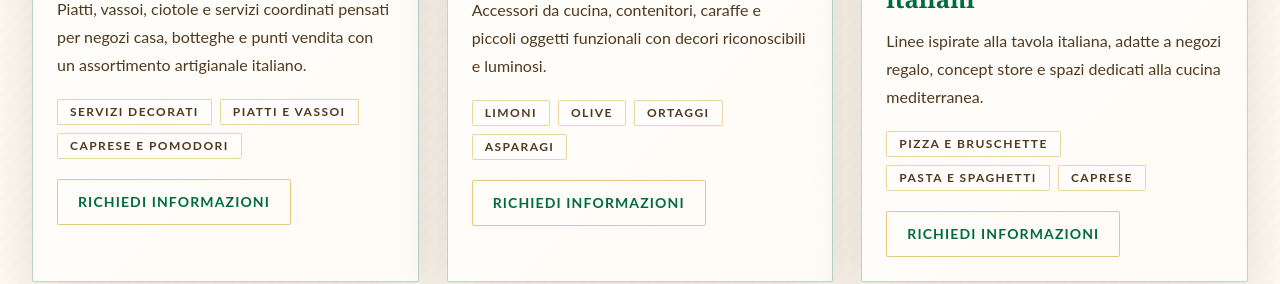
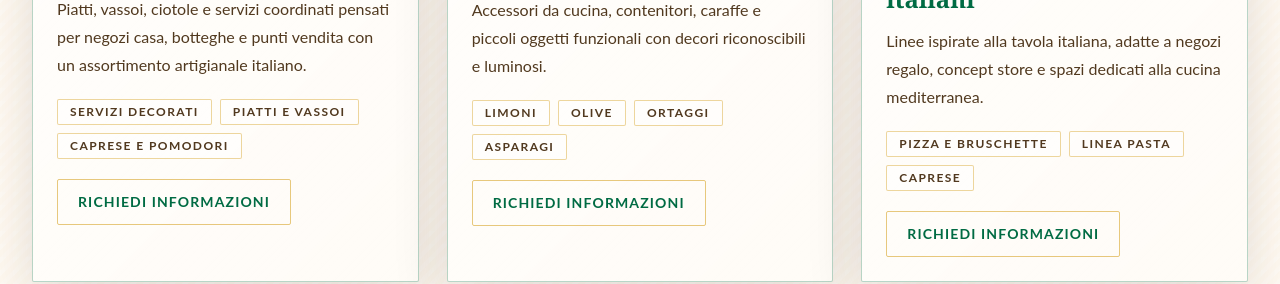
Before and after one commit to marceloocid/CeramicheBressan, a Next.js app: page / in a window 1280 px wide. Shown: the part 2460-2744 px from the top of the page. Built offline with nearby package versions, Linux system fonts and the light colour scheme.

Commit message:
Catalog adjustments

```diff
--- a/data/site.ts
+++ b/data/site.ts
@@ -83,7 +83,7 @@ export const collectionCategories: CollectionCategory[] = [
     alt: "Piatti e taglieri in ceramica decorati per pizza e bruschette",
     description:
       "Linee ispirate alla tavola italiana, adatte a negozi regalo, concept store e spazi dedicati alla cucina mediterranea.",
-    themes: ["Pizza e bruschette", "Pasta e spaghetti", "Caprese"]
+    themes: ["Pizza e bruschette", "Linea Pasta", "Caprese"]
   },
   {
     title: "Frutta, agrumi e vendemmia",
@@ -124,11 +124,10 @@ export const catalogItems: CatalogItem[] = [
     description:
       "Servizi, tazze e piccoli complementi con decori di arance e limoni, adatti a una vetrina luminosa e mediterranea.",
     images: [
+      image("/images/agrumi/ChatGPT Image 20 jun 2026, 18_29_35 (3).png", "Composizione da tavola con decoro arance e limoni"),
+      image("/images/agrumi/ChatGPT Image 20 jun 2026, 18_29_35 (2).png", "Tazze e vassoio in ceramica con decoro agrumi"),
       image("/images/agrumi/ChatGPT Image 20 jun 2026, 18_29_35 (1).png", "Servizio in ceramica decorato con agrumi"),
-      image("/images/agrumi/ChatGPT Image 20 jun 2026, 18_29_35 (2).png", "Tazze e vassoio in ceramica con decoro agrumi"),
-      image("/images/agrumi/ChatGPT Image 20 jun 2026, 18_29_35 (3).png", "Composizione da tavola con decoro arance e limoni"),
-      image("/images/agrumi/ChatGPT Image 20 jun 2026, 18_29_36 (4).png", "Bicchieri e vassoio in ceramica con agrumi"),
-      image("/images/agrumi/ChatGPT Image 20 jun 2026, 21_10_56.png", "Ciotole e piatto in ceramica con bordo agrumi")
+      image("/images/agrumi/ChatGPT Image 20 jun 2026, 18_29_36 (4).png", "Bicchieri e vassoio in ceramica con agrumi")
     ]
   },
   {
@@ -155,13 +154,15 @@ export const catalogItems: CatalogItem[] = [
     description:
       "Composizioni con pere, uva, frutta dipinta e piccoli pezzi coordinati per una proposta colorata ma artigianale.",
     images: [
-      image("/images/frutta_mista/ChatGPT Image 20 jun 2026, 20_26_15.png", "Foglie e frutti decorativi in ceramica"),
-      image("/images/frutta_mista/ChatGPT Image 20 jun 2026, 20_39_44 (4).png", "Bottiglia, piatto e brocca con frutta dipinta"),
       image("/images/frutta_mista/ChatGPT Image 20 jun 2026, 21_10_41.png", "Teiera, tazze e contenitori in ceramica con frutta"),
       image("/images/frutta_mista/ChatGPT Image 20 jun 2026, 21_11_07.png", "Piatto crostata, vassoio e tazza con frutta dipinta"),
+      image("/images/frutta_mista/ChatGPT Image 20 jun 2026, 21_26_36.png", "Composizione con piatto e brocca decorati con frutta"),
+      image("/images/frutta_mista/ChatGPT Image 20 jun 2026, 21_26_32.png", "Bottiglie, piatto e vassoio con decori di frutta"),
+      image("/images/frutta_mista/ChatGPT Image 20 jun 2026, 20_39_44 (4).png", "Bottiglia, piatto e brocca con frutta dipinta"),
+      image("/images/agrumi/ChatGPT Image 20 jun 2026, 21_10_56.png", "Ciotole e vassoio in ceramica con decori di frutta mista"),
+      image("/images/ortaggi/ChatGPT Image 20 jun 2026, 18_35_35 (2).png", "Brocche sagomate a frutta in ceramica"),
       image("/images/frutta_mista/ChatGPT Image 20 jun 2026, 21_11_13.png", "Bottiglie e brocca con decori di pera e frutta"),
-      image("/images/frutta_mista/ChatGPT Image 20 jun 2026, 21_26_32.png", "Bottiglie, piatto e vassoio con decori di frutta"),
-      image("/images/frutta_mista/ChatGPT Image 20 jun 2026, 21_26_36.png", "Composizione con piatto e brocca decorati con frutta")
+      image("/images/frutta_mista/ChatGPT Image 20 jun 2026, 20_26_15.png", "Foglie e frutti decorativi in ceramica")
     ]
   },
   {
@@ -221,9 +222,6 @@ export const catalogItems: CatalogItem[] = [
     description:
       "Barattoli, piatti, brocche e ciotole con peperoni, verdure e piccoli ortaggi dipinti a mano.",
     images: [
-      image("/images/ortaggi/ChatGPT Image 20 jun 2026, 18_32_34.png", "Barattoli e oliere in ceramica con ortaggi dipinti"),
-      image("/images/ortaggi/ChatGPT Image 20 jun 2026, 18_35_35 (1).png", "Caraffe e barattoli con decoro di verdure"),
-      image("/images/ortaggi/ChatGPT Image 20 jun 2026, 18_35_35 (2).png", "Brocche sagomate a peperoni e uva"),
       image("/images/ortaggi/ChatGPT Image 20 jun 2026, 18_35_36 (4).png", "Vassoi e ciotole con decoro ortaggi"),
       image("/images/ortaggi/ChatGPT Image 20 jun 2026, 20_30_44.png", "Piatti e ciotole con verdure dipinte")
     ]
@@ -236,10 +234,10 @@ export const catalogItems: CatalogItem[] = [
     description:
       "Vassoi, piatti e ciotole con decoro asparagi, una linea essenziale per una tavola naturale e riconoscibile.",
     images: [
-      image("/images/ortaggi/ChatGPT Image 21 jun 2026, 18_46_27 (1).png", "Vassoio ovale in ceramica con decoro asparagi"),
+      image("/images/ortaggi/ChatGPT Image 21 jun 2026, 18_46_28 (4).png", "Composizione completa con piatti e ciotole ad asparagi"),
+      image("/images/ortaggi/ChatGPT Image 21 jun 2026, 18_46_28 (3).png", "Servizio con ciotola e vassoio decorati ad asparagi"),
       image("/images/ortaggi/ChatGPT Image 21 jun 2026, 18_46_27 (2).png", "Piatto e vassoio con asparagi dipinti"),
-      image("/images/ortaggi/ChatGPT Image 21 jun 2026, 18_46_28 (3).png", "Servizio con ciotola e vassoio decorati ad asparagi"),
-      image("/images/ortaggi/ChatGPT Image 21 jun 2026, 18_46_28 (4).png", "Composizione completa con piatti e ciotole ad asparagi")
+      image("/images/ortaggi/ChatGPT Image 21 jun 2026, 18_46_27 (1).png", "Vassoio ovale in ceramica con decoro asparagi")
     ]
   },
   {
@@ -250,8 +248,8 @@ export const catalogItems: CatalogItem[] = [
     description:
       "Piatti e vassoi con pomodori, basilico, caprese e mozzarella, pensati per una proposta italiana chiara e immediata.",
     images: [
+      image("/images/pomodori/ChatGPT Image 21 jun 2026, 18_29_14.png", "Vassoio caprese e piatti con pomodori dipinti"),
       image("/images/pomodori/ChatGPT Image 20 jun 2026, 17_22_56 (1).png", "Servizio in ceramica con decoro pomodori e basilico"),
-      image("/images/pomodori/ChatGPT Image 21 jun 2026, 18_29_14.png", "Vassoio caprese e piatti con pomodori dipinti"),
       image("/images/collezione-tavola.jpg", "Esposizione di piatti caprese e mozzarella in ceramica", "cover")
     ]
   },
@@ -263,27 +261,29 @@ export const catalogItems: CatalogItem[] = [
     description:
       "Piatti e taglieri decorati per pizza e bruschette, con scritte e colori pensati per punti vendita turistici e negozi cucina.",
     images: [
-      image("/images/pizza_e_bruschette/ChatGPT Image 21 jun 2026, 10_34_41.png", "Piatti pizza e bruschette su tavola apparecchiata"),
-      image("/images/pizza_e_bruschette/ChatGPT Image 21 jun 2026, 10_34_50.png", "Vetrina cucina con piatti pizza e bruschette"),
+      image("/images/pizza_e_bruschette/ChatGPT Image 21 jun 2026, 18_32_20 (3).png", "Linea pizza e bruschette con piatti e vassoio"),
+      image("/images/pizza_e_bruschette/ChatGPT Image 21 jun 2026, 18_32_21 (4).png", "Composizione completa pizza e bruschette"),
       image("/images/pizza_e_bruschette/ChatGPT Image 21 jun 2026, 18_32_19 (1).png", "Piatti e accessori con decoro pizza"),
       image("/images/pizza_e_bruschette/ChatGPT Image 21 jun 2026, 18_32_20 (2).png", "Piatto pizza e tagliere bruschette in ceramica"),
-      image("/images/pizza_e_bruschette/ChatGPT Image 21 jun 2026, 18_32_20 (3).png", "Linea pizza e bruschette con piatti e vassoio"),
-      image("/images/pizza_e_bruschette/ChatGPT Image 21 jun 2026, 18_32_21 (4).png", "Composizione completa pizza e bruschette")
+      image("/images/pizza_e_bruschette/ChatGPT Image 21 jun 2026, 10_34_50.png", "Vetrina cucina con piatti pizza e bruschette"),
+      image("/images/pizza_e_bruschette/ChatGPT Image 21 jun 2026, 10_34_41.png", "Piatti pizza e bruschette su tavola apparecchiata")
     ]
   },
   {
-    name: "Pasta e spaghetti",
+    name: "Linea Pasta",
     slug: "pasta-spaghetti",
     category: "gastronomia",
-    theme: "Pasta",
+    theme: "Tavola italiana",
     description:
-      "Piatti sagomati e vassoi con decori per spaghetti e pasta, una serie giocosa ma coerente con la tavola italiana.",
+      "Piatti sagomati e vassoi decorati con motivi ispirati alla pasta italiana, pensati per una tavola vivace, autentica e riconoscibile.",
     images: [
+      image("/images/pasta_e_spaghetti/ChatGPT Image 20 jun 2026, 21_26_47 (5).png", "Vassoi pasta e spaghetti ambientati in cucina"),
+      image("/images/pasta_e_spaghetti/ChatGPT Image 20 jun 2026, 21_39_32.png", "Linea pasta e spaghetti con piatti e piccoli vassoi"),
+      image("/images/pasta_e_spaghetti/ChatGPT Image 20 jun 2026, 20_15_02.png", "Piatti a forma di pesce con scritta spaghetti"),
+      image("/images/pasta_e_spaghetti/ChatGPT Image 20 jun 2026, 18_35_35 (3).png", "Piatti sagomati per pasta e spaghetti"),
       image("/images/pasta_e_spaghetti/ChatGPT Image 20 jun 2026, 17_22_56 (3).png", "Servizio con piatti pasta e barattoli decorati"),
-      image("/images/pasta_e_spaghetti/ChatGPT Image 20 jun 2026, 18_35_35 (3).png", "Piatti sagomati per pasta e spaghetti"),
-      image("/images/pasta_e_spaghetti/ChatGPT Image 20 jun 2026, 20_15_02.png", "Piatti a forma di pesce con scritta spaghetti"),
-      image("/images/pasta_e_spaghetti/ChatGPT Image 20 jun 2026, 21_26_47 (5).png", "Vassoi pasta e spaghetti ambientati in cucina"),
-      image("/images/pasta_e_spaghetti/ChatGPT Image 20 jun 2026, 21_39_32.png", "Linea pasta e spaghetti con piatti e piccoli vassoi")
+      image("/images/ortaggi/ChatGPT Image 20 jun 2026, 18_32_34.png", "Barattoli e brocca in ceramica con pasta in rilievo"),
+      image("/images/ortaggi/ChatGPT Image 20 jun 2026, 18_35_35 (1).png", "Barattoli, bottiglia e caraffa con decori di pasta")
     ]
   },
   {
```
